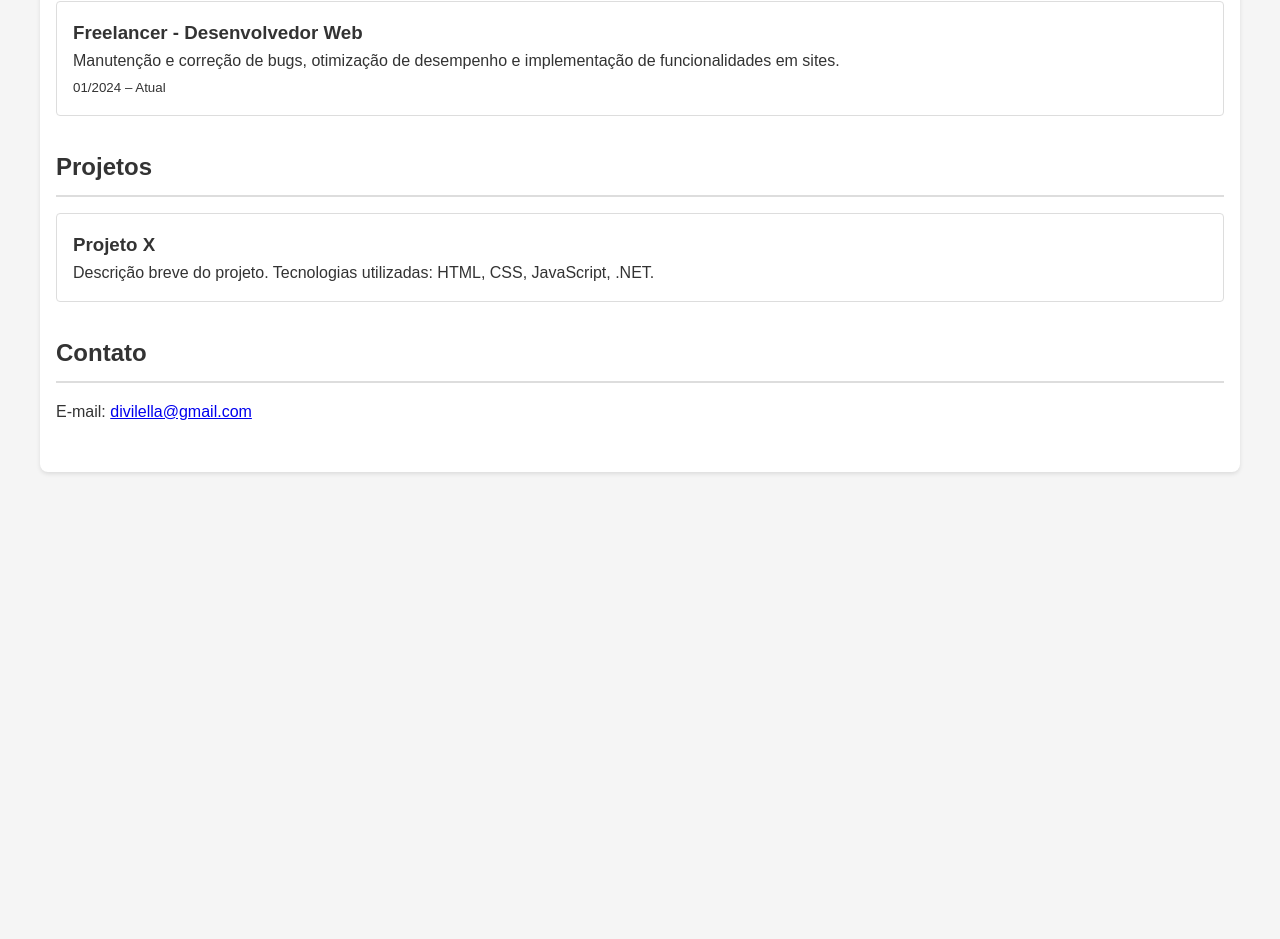
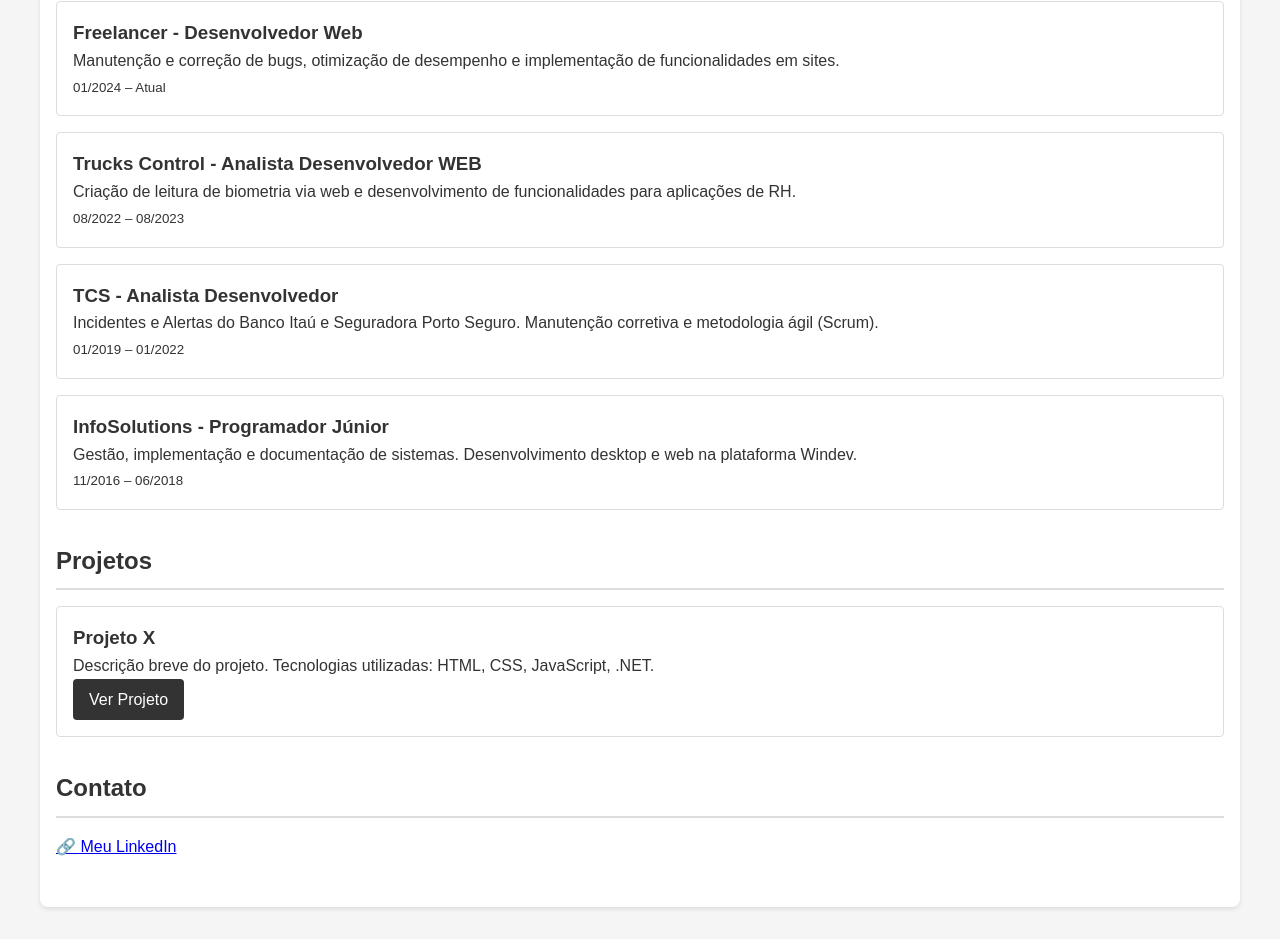
Before and after one commit to divilella96/Curriculum, a plain HTML site: page index.html in a window 1280 px wide. Shown: the part 595-1534 px from the top of the page. Before the commit the page ends 1099 px from the top, so only its background shows below. Drawn offline with Linux system fonts and the light colour scheme.

Commit message:
Update index.html
Correções

```diff
--- a/index.html
+++ b/index.html
@@ -37,10 +37,29 @@
 
     <section id="experiencia">
       <h2 data-lang="experience-title">Experiência Profissional</h2>
+
       <div class="card">
         <h3 data-lang="job-1-title">Freelancer - Desenvolvedor Web</h3>
         <p data-lang="job-1-desc">Manutenção e correção de bugs, otimização de desempenho e implementação de funcionalidades em sites.</p>
         <p><small>01/2024 – Atual</small></p>
+      </div>
+
+      <div class="card">
+        <h3 data-lang="job-2-title">Trucks Control - Analista Desenvolvedor WEB</h3>
+        <p data-lang="job-2-desc">Criação de leitura de biometria via web e desenvolvimento de funcionalidades para aplicações de RH.</p>
+        <p><small>08/2022 – 08/2023</small></p>
+      </div>
+
+      <div class="card">
+        <h3 data-lang="job-3-title">Tata Consultancy Service (TCS) - Analista Desenvolvedor</h3>
+        <p data-lang="job-3-desc">Incidentes e Alertas do Banco Itaú e Seguradora Porto Seguro. Manutenção corretiva e metodologia ágil (Scrum).</p>
+        <p><small>01/2019 – 01/2022</small></p>
+      </div>
+
+      <div class="card">
+        <h3 data-lang="job-4-title">InfoSolutions - Programador Júnior</h3>
+        <p data-lang="job-4-desc">Gestão, implementação e documentação de sistemas. Desenvolvimento desktop e web na plataforma Windev.</p>
+        <p><small>11/2016 – 06/2018</small></p>
       </div>
     </section>
 
@@ -49,13 +68,13 @@
       <div class="card">
         <h3 data-lang="project-1-title">Projeto X</h3>
         <p data-lang="project-1-desc">Descrição breve do projeto. Tecnologias utilizadas: HTML, CSS, JavaScript, .NET.</p>
+        <a href="#" class="btn" data-lang="view-project">Ver Projeto</a>
       </div>
     </section>
 
     <section id="contato">
       <h2 data-lang="contact-title">Contato</h2>
-      <p>E-mail: <a href="mailto:divilella@gmail.com">divilella@gmail.com</a></p>
-
+      <p><a href="https://www.linkedin.com/in/seu-linkedin" target="_blank">🔗 Meu LinkedIn</a></p>
     </section>
   </div>
 
```
